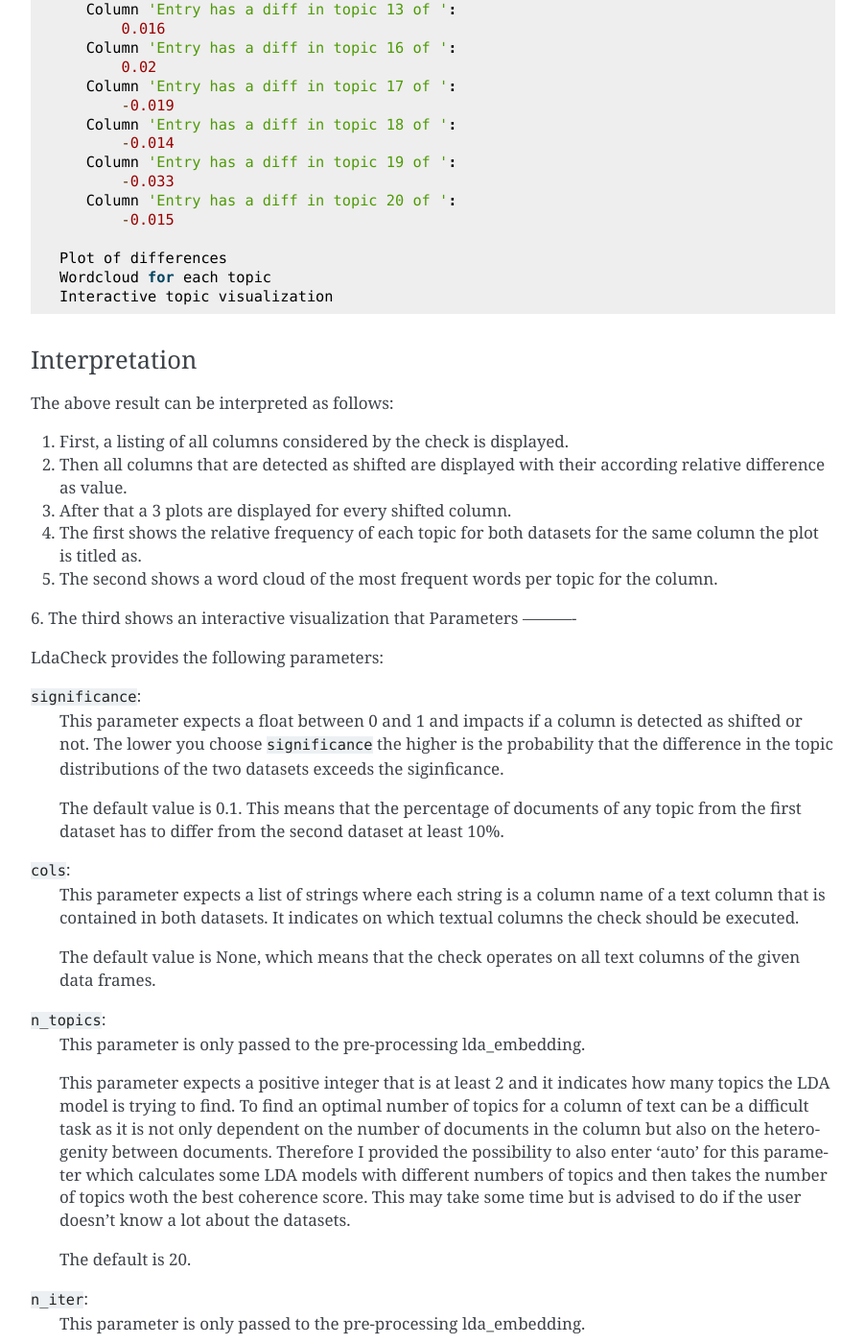
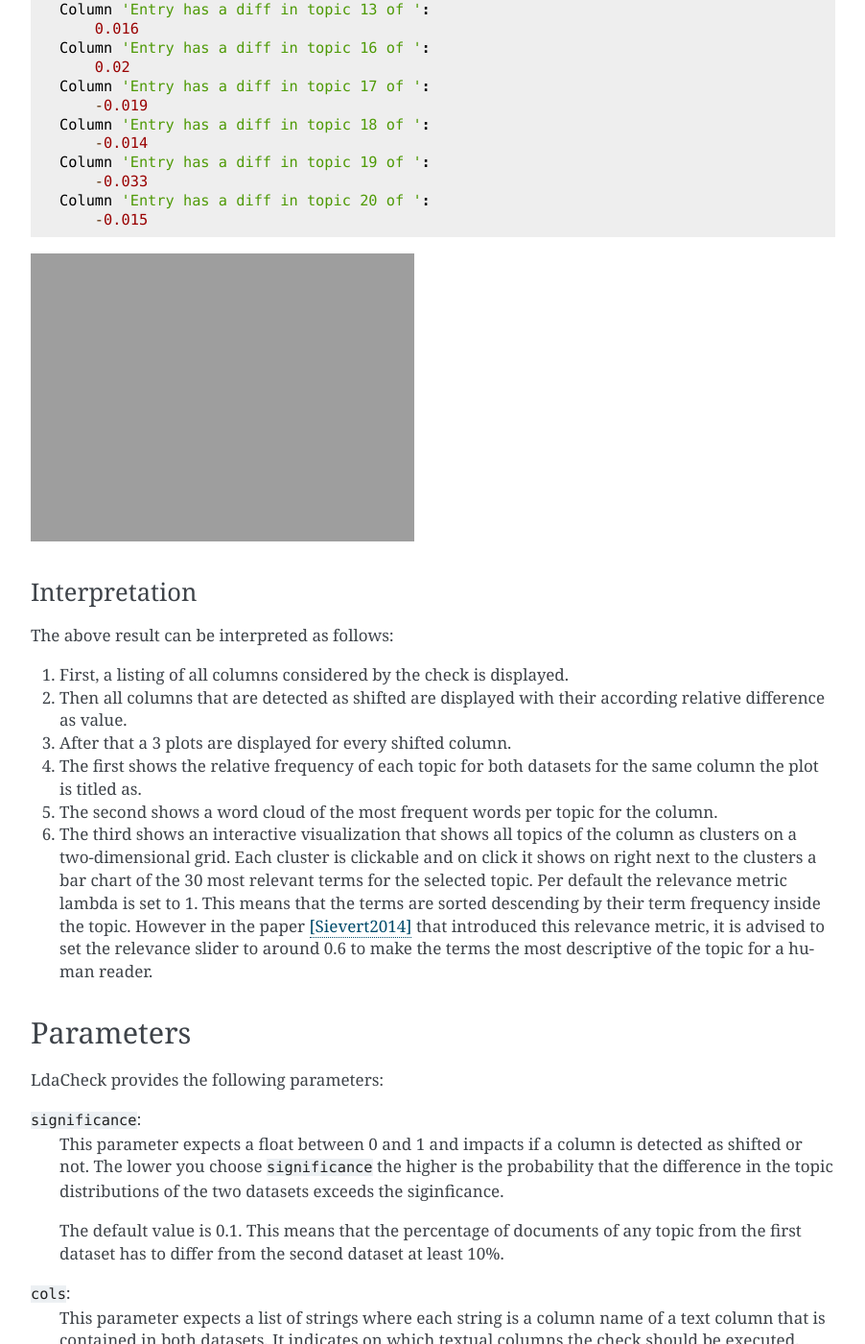
Before and after one commit to hpi-bp1819-naumann/shift-detector, a Sphinx documentation site: the page built from docs/source/checks/lda.rst, in a window 1280 px wide and 1400 px high, scrolled down 1222 px. Shown: the whole window at 96% size, without its empty margins (282-1184 px from the left). Built offline with Sphinx 7.4.7, drawn with Linux system fonts in a browser that asks for light colours; some of the changed text lies outside the part shown.

Commit message:
finalize docs for lda_check

```diff
--- a/docs/source/checks/lda.rst
+++ b/docs/source/checks/lda.rst
@@ -79,24 +79,37 @@
     Column 'Entry has a diff in topic 20 of ':
         -0.015
 
- Plot of differences
- Wordcloud for each topic
- Interactive topic visualization
+.. image:: ../images/lda_barplots.png
+  :width: 1200
+   .. image:: ../images/wordclouds.png
+  :width: 1200
+ .. image:: ../images/pyldavis.png
+  :width: 1200
 
 Interpretation
 ++++++++++++++
 
 The above result can be interpreted as follows:
 
-1. First, a listing of all columns considered by the check is displayed.
-2. Then all columns that are detected as shifted are displayed with their
-   according relative difference as value.
-3. After that a 3 plots are displayed for every shifted column.
-4. The first shows the relative frequency of each topic for both datasets
-   for the same column the plot is titled as.
-5. The second shows a word cloud of the most frequent words per topic for
-   the column.
-6. The third shows an interactive visualization that
+1.  First, a listing of all columns considered by the check is displayed.
+2.  Then all columns that are detected as shifted are displayed with their
+    according relative difference as value.
+3.  After that a 3 plots are displayed for every shifted column.
+4.  The first shows the relative frequency of each topic for both datasets
+    for the same column the plot is titled as.
+5.  The second shows a word cloud of the most frequent words per topic for
+    the column.
+6.  The third shows an interactive visualization that shows all topics of the
+    column as clusters on a two-dimensional grid. Each cluster is clickable
+    and on click it shows on right next to the clusters a bar chart of the
+    30 most relevant terms for the selected topic. Per default the relevance
+    metric lambda is set to 1. This means that the terms are sorted descending
+    by their term frequency inside the topic.
+    However in the paper [Sievert2014]_ that introduced this relevance metric,
+    it is advised to set the relevance slider to around 0.6 to make the terms
+    the most descriptive of the topic for a human reader.
+
+
 Parameters
 ----------
 
@@ -219,3 +232,6 @@
 
 .. [Blei2001] Blei, David M., Andrew Y. Ng, and Michael I. Jordan.
     "Latent dirichlet allocation." Journal of machine Learning research 3.Jan (2003): 993-1022.
+.. [Sievert2014] Sievert, Carson, and Kenneth Shirley.
+    "LDAvis: A method for visualizing and interpreting topics."
+    Proceedings of the workshop on interactive language learning, visualization, and interfaces. 2014.
```
Also changed, not shown: docs/source/images/lda_barplots.png (added), docs/source/images/pyldavis.png (added), docs/source/images/wordclouds.png (added).
